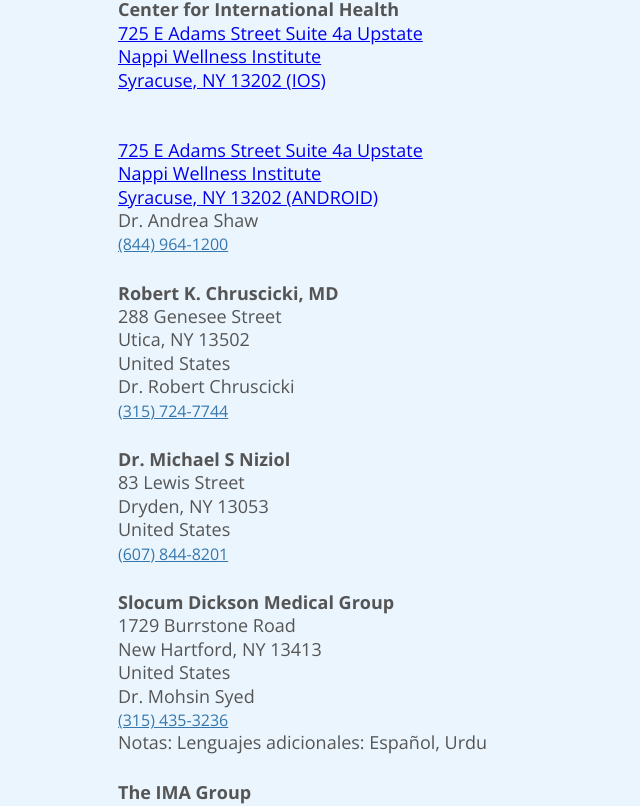
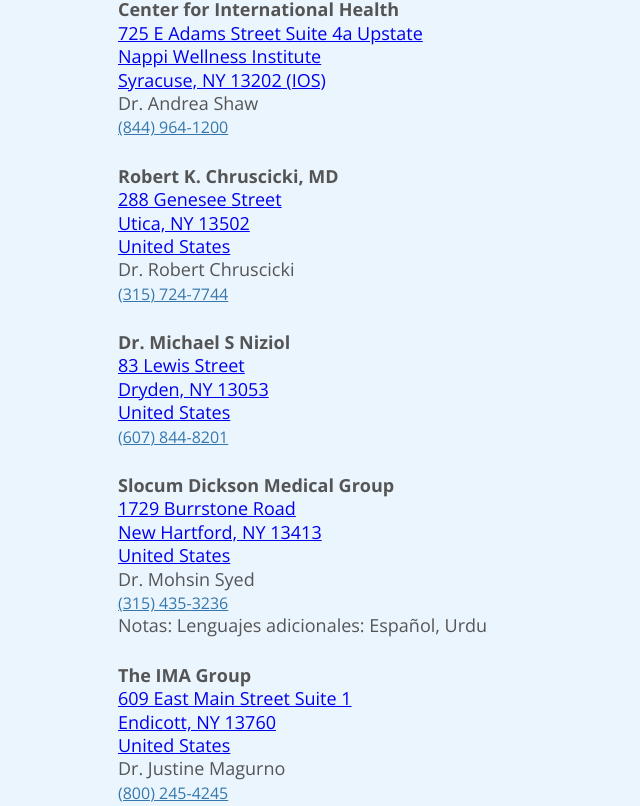
Before and after one commit to cabrera-carlos/caribetaxsolutions, a React (Vite) app: page /articulos/medicos-civiles in a window 1280 px wide. Shown: the part 277-1083 px from the top of the page, without its empty margins (0-640 px from the left). Built offline with nearby package versions, Linux system fonts and the light colour scheme.

Commit message:
Update address links

```diff
--- a/src/articles/MedicosCiviles.jsx
+++ b/src/articles/MedicosCiviles.jsx
@@ -6,35 +6,11 @@
 } from "react-icons/hi";
 import PageNavigation from "../components/PageNavigation";
 import Footer from "../components/Footer";
-
-function getOS() {
-  let os = "unknown";
-  const userAgent = window.navigator.userAgent;
-  const platform =
-    window.navigator?.userAgentData?.platform || window.navigator.platform;
-
-  const macosPlatforms = ["Macintosh", "MacIntel", "MacPPC", "Mac68K", "macOS"];
-  const windowsPlatforms = ["Win32", "Win64", "Windows", "WinCE"];
-  const iosPlatforms = ["iPhone", "iPad", "iPod"];
-
-  if (macosPlatforms.indexOf(platform) !== -1) {
-    os = "Mac OS";
-  } else if (iosPlatforms.indexOf(platform) !== -1) {
-    os = "iOS";
-  } else if (windowsPlatforms.indexOf(platform) !== -1) {
-    os = "Windows";
-  } else if (/Android/.test(userAgent)) {
-    os = "Android";
-  } else if (/Linux/.test(platform)) {
-    os = "Linux";
-  }
-
-  return os;
-}
-
-console.log(getOS());
+import { getOS } from "../../utils/Misc";
 
 export default function MedicosCiviles() {
+  const isApple = getOS() === "Mac OS" || getOS() === "iOS";
+
   return (
     <div id="grid-container">
       <PageNavigation lightBg={true} />
@@ -56,23 +32,29 @@
           <p className="articles-address">
             <strong>Center for International Health</strong>
             <br />
-            <a href="http://maps.apple.com/?address=1,725+E+Adams+Street,Syracuse,New+York">
+            <a
+              href={`${
+                isApple
+                  ? "http://maps.apple.com/?address=1,"
+                  : "https://www.google.com/maps/search/?api=1&query="
+              }725+E+Adams+Street,Syracuse,New+York`}
+            >
               725 E Adams Street Suite 4a Upstate <br />
               Nappi Wellness Institute <br />
               Syracuse, NY 13202 (IOS)
             </a>
-            <br />
+            {/* <br />
             <br />
             <br />
             <a
-              href="https://www.google.com/maps/search/?api=1&query=725+E+Adams+Street,Syracuse,New+York"
+              href="725+E+Adams+Street,Syracuse,New+York"
               target="_blank"
               rel="noopener noreferrer"
             >
               725 E Adams Street Suite 4a Upstate <br />
               Nappi Wellness Institute <br />
               Syracuse, NY 13202 (ANDROID)
-            </a>
+            </a> */}
             {/* geo:0,0?q=725+E+Adams+Street,Syracuse,New+York */}
             <br />
             Dr. Andrea Shaw <br />
@@ -83,9 +65,17 @@
           <p className="articles-address">
             <strong>Robert K. Chruscicki, MD</strong>
             <br />
+            <a
+              href={`${
+                isApple
+                  ? "http://maps.apple.com/?address=1,"
+                  : "https://www.google.com/maps/search/?api=1&query="
+              }288+Genesee+Street,Utica,New+York`}
+            >
               288 Genesee Street <br />
               Utica, NY 13502 <br />
               United States <br />
+            </a>
             Dr. Robert Chruscicki <br />
             <a className="article-link" href="tel:+1 (315) 724-7744">
               (315) 724-7744
@@ -94,9 +84,17 @@
           <p className="articles-address">
             <strong>Dr. Michael S Niziol</strong>
             <br />
+            <a
+              href={`${
+                isApple
+                  ? "http://maps.apple.com/?address=1,"
+                  : "https://www.google.com/maps/search/?api=1&query="
+              }83+Lewis+Street,Dryden,New+York`}
+            >
               83 Lewis Street <br />
               Dryden, NY 13053 <br />
               United States <br />
+            </a>
             <a className="article-link" href="tel:+1 (607) 844-8201">
               (607) 844-8201
             </a>
@@ -104,10 +102,18 @@
           <p className="articles-address">
             <strong>Slocum Dickson Medical Group</strong>
             <br />
+            <a
+              href={`${
+                isApple
+                  ? "http://maps.apple.com/?address=1,"
+                  : "https://www.google.com/maps/search/?api=1&query="
+              }1729+Burrstone+Road,New+Hartford,New+York`}
+            >
               1729 Burrstone Road <br />
               New Hartford, NY 13413
               <br />
               United States <br />
+            </a>
             Dr. Mohsin Syed <br />
             <a className="article-link" href="tel:+1 (315) 435-3236">
               (315) 435-3236
@@ -118,10 +124,18 @@
           <p className="articles-address">
             <strong>The IMA Group</strong>
             <br />
+            <a
+              href={`${
+                isApple
+                  ? "http://maps.apple.com/?address=1,"
+                  : "https://www.google.com/maps/search/?api=1&query="
+              }609+East+Main+Street+Suite+1,Endicott,New+York`}
+            >
               609 East Main Street Suite 1 <br />
               Endicott, NY 13760
               <br />
               United States <br />
+            </a>
             Dr. Justine Magurno
             <br />
             <a className="article-link" href="tel:+1 (800) 245-4245">
--- a/src/articles/RequisitosExamenMedico.jsx
+++ b/src/articles/RequisitosExamenMedico.jsx
@@ -6,8 +6,11 @@
 } from "react-icons/hi";
 import PageNavigation from "../components/PageNavigation";
 import Footer from "../components/Footer";
+import { getOS } from "../../utils/Misc";
 
 export default function RequisitosExamenMedico() {
+  const isApple = getOS() === "Mac OS" || getOS() === "iOS";
+
   return (
     <div id="grid-container">
       <PageNavigation lightBg={true} />
@@ -82,10 +85,25 @@
           <p className="articles-address">
             <strong>Drakos Urgent Care</strong>
             <br />
+            <a
+              href={`${
+                isApple
+                  ? "http://maps.apple.com/?address=1,"
+                  : "https://www.google.com/maps/search/?api=1&query="
+              }5586+Legionnaire+Dr,Cicero,New+York`}
+            >
               5586 Legionnaire Dr <br />
               Cicero, NY 13039 <br />
               United States <br />
-            urgentcare.drakosdynamics.com <br />
+            </a>
+            <a
+              href="https://urgentcare.drakosdynamics.com"
+              target="_blank"
+              rel="noopener noreferrer"
+            >
+              urgentcare.drakosdynamics.com
+            </a>{" "}
+            <br />
             Notas: Sacar cita en el sitio web. Llevar record de vacunación
           </p>
           <ol className="articles-list articles-list-level1" start={2}>
@@ -132,13 +150,24 @@
           </p>
           <p className="articles-address">
             <strong>
-              Room 80 (Basement level), John H. Mulroy Civic Center
+              John H. Mulroy Civic Center, Room 80 (Basement level)
             </strong>
             <br />
+            <a
+              href={`${
+                isApple
+                  ? "http://maps.apple.com/?address=1,"
+                  : "https://www.google.com/maps/search/?api=1&query="
+              }421+Montgomery+Street,Syracuse,New+York`}
+            >
               421 Montgomery Street <br />
               Syracuse, NY 13202 <br />
               United States <br />
-            315.435.3236 <br />
+            </a>
+            <a className="article-link" href="tel:+1 (315) 435-3236">
+              (315) 435-3236
+            </a>
+            <br />
             Notas: Lunes a Viernes de 8:30 am - 3:30 pm
           </p>
         </div>
--- a/src/components/Navigation.jsx
+++ b/src/components/Navigation.jsx
@@ -6,7 +6,7 @@
   const [mobileNav, setMobileNav] = useState(false);
 
   return (
-    <header className={`header-nav container ${mobileNav ? "open-nav" : ""}`}>
+    <header className={`header-nav ${mobileNav ? "open-nav" : ""}`}>
       <img
         className="logo desktop-logo"
         src="/logo.png"
--- a/src/components/PageNavigation.jsx
+++ b/src/components/PageNavigation.jsx
@@ -7,9 +7,7 @@
 
   return (
     <header
-      className={`header-nav header-nav--alt container ${
-        mobileNav ? "open-nav" : ""
-      }`}
+      className={`header-nav header-nav--alt ${mobileNav ? "open-nav" : ""}`}
     >
       <Link
         to={"/"}
--- a/utils/Misc.js
+++ b/utils/Misc.js
@@ -17,3 +17,28 @@
     /^[\+]?[(]?[0-9]{3}[)]?[-\s\.]?[0-9]{3}[-\s\.]?[0-9]{4,6}$/im
   );
 };
+
+export function getOS() {
+  let os = "unknown";
+  const userAgent = window.navigator.userAgent;
+  const platform =
+    window.navigator?.userAgentData?.platform || window.navigator.platform;
+
+  const macosPlatforms = ["Macintosh", "MacIntel", "MacPPC", "Mac68K", "macOS"];
+  const windowsPlatforms = ["Win32", "Win64", "Windows", "WinCE"];
+  const iosPlatforms = ["iPhone", "iPad", "iPod"];
+
+  if (macosPlatforms.indexOf(platform) !== -1) {
+    os = "Mac OS";
+  } else if (iosPlatforms.indexOf(platform) !== -1) {
+    os = "iOS";
+  } else if (windowsPlatforms.indexOf(platform) !== -1) {
+    os = "Windows";
+  } else if (/Android/.test(userAgent)) {
+    os = "Android";
+  } else if (/Linux/.test(platform)) {
+    os = "Linux";
+  }
+
+  return os;
+}
```
Lines whose indentation alone changed are shown as unchanged.
